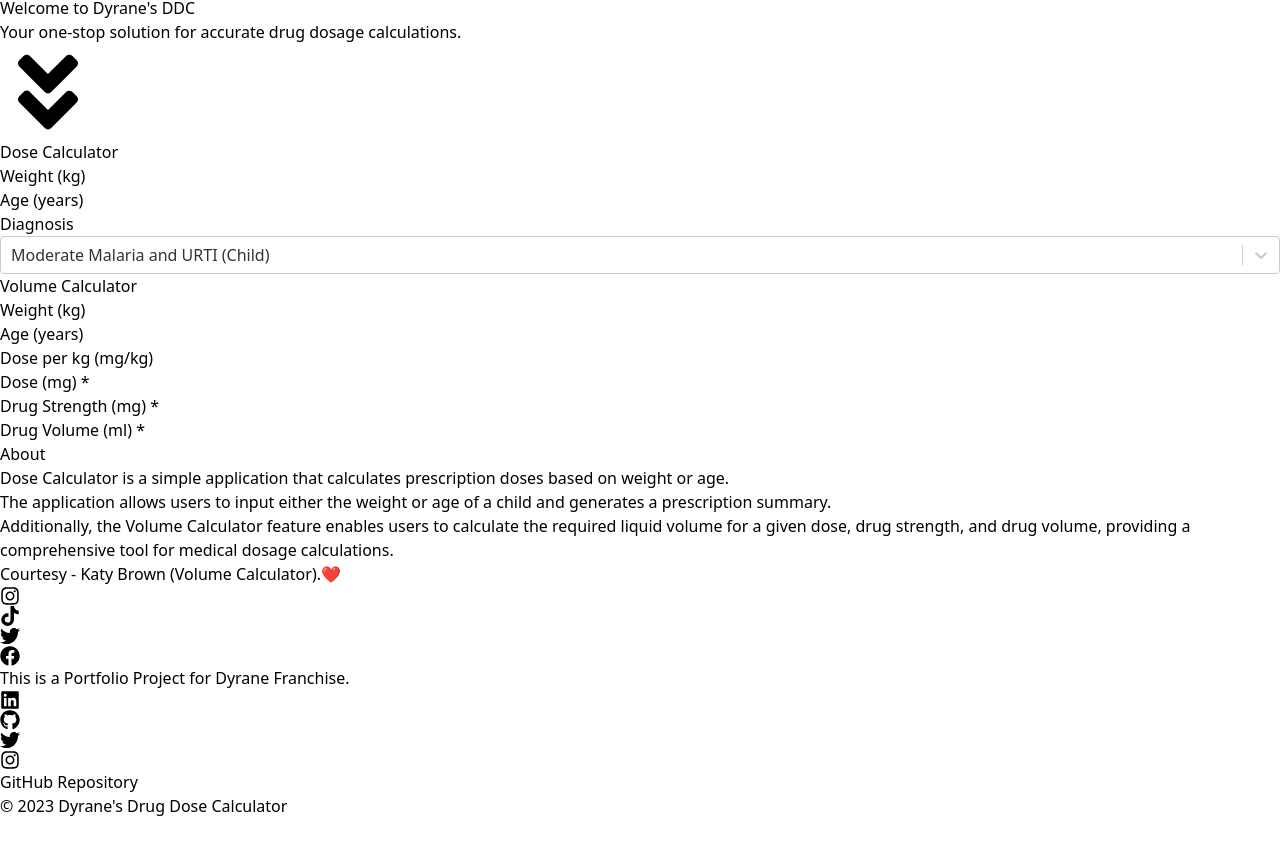
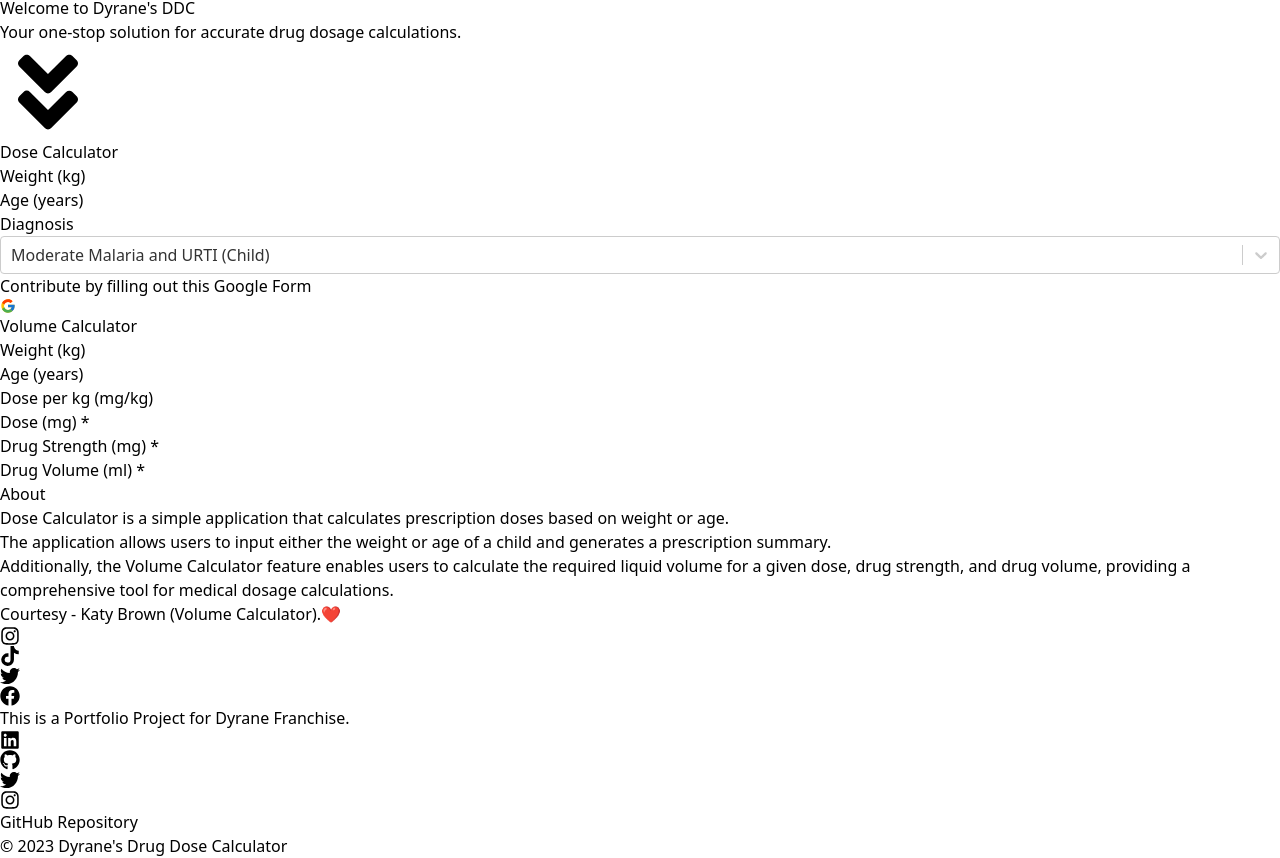
Before and after one commit to Dr-dyrane/drug, a React (Vite) app: page / in a window 1280 px wide. Shown: the part 2212-3070 px from the top of the page. Before the commit the page ends 3030 px from the top, so only its background shows below. Built offline with nearby package versions, Linux system fonts and the light colour scheme.

Commit message:
modified:   src/components/DoseCalculator.jsx

```diff
--- a/src/components/DoseCalculator.jsx
+++ b/src/components/DoseCalculator.jsx
@@ -3,6 +3,7 @@ import React from "react";
 import Prescription from "./Prescription";
 import diagnosesData from "../diagnoses.json";
 import Select from "react-select";
+import { FcGoogle } from "react-icons/fc";
 
 const DoseCalculator = ({
 	weight,
@@ -19,7 +20,7 @@ const DoseCalculator = ({
 	handleDiagnosisChange,
 }) => {
 	return (
-		<div className="text-start min-h-screen text-blue-700 bg-slate-50 bg-cover p-4 z-30">
+		<div className="text-start min-h-screen text-blue-700 bg-slate-50 bg-cover p-4 z-30 relative">
 			<h1 className="text-4xl font-bold p-4 mt-20">Dose Calculator</h1>
 			<div className="w-full p-4">
 				<label className="block text-sm font-medium text-blue-600">
@@ -67,6 +68,19 @@ const DoseCalculator = ({
 					age={parseFloat(age)}
 				/>
 			)}
+
+			{/* Link to Google Form */}
+			<div className="absolute bottom-0 right-0 p-4 text-sm whitespace-nowrap">
+				<a
+					href="https://forms.gle/8bkUv14C5iaetG81A"
+					target="_blank"
+					rel="noopener noreferrer"
+					className="flex items-center text-blue-500 italic"
+				>
+					<span>Contribute by filling out this Google Form</span>
+					<FcGoogle className="ml-2" />
+				</a>
+			</div>
 		</div>
 	);
 };
```
